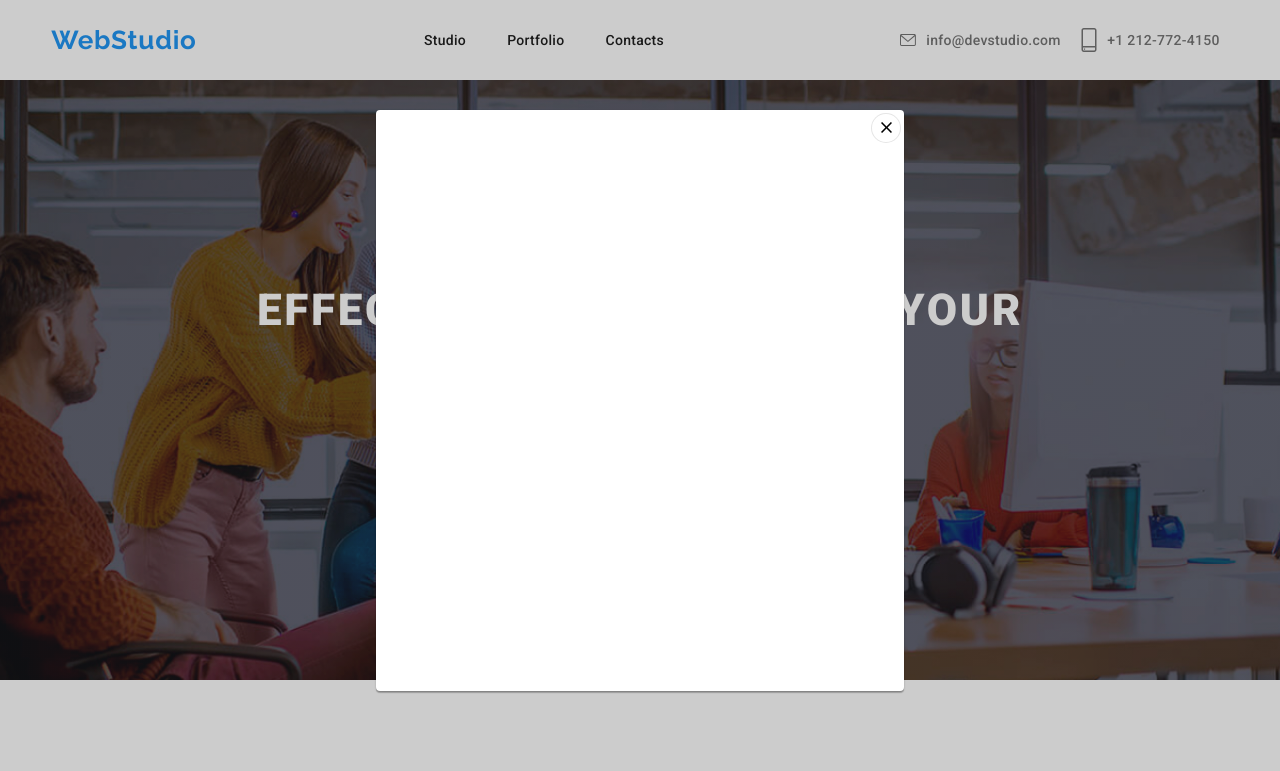
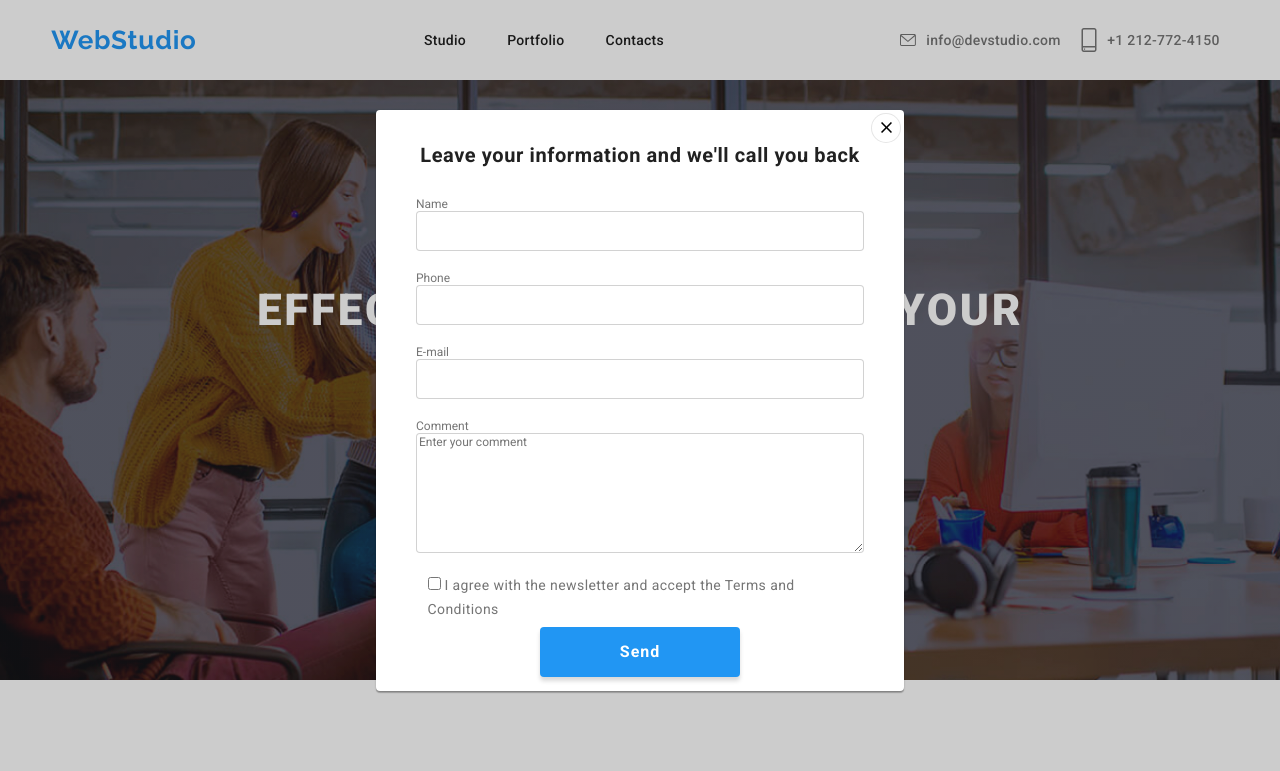
Before and after one commit to martakoss27/goit-markup-hw-06, a plain HTML site: page index.html in a window 1280 px wide. Both pictures are taken after a click on the button "Request our service". Shown: the top 771 px of the page. Drawn offline with nearby package versions, Linux system fonts and the light colour scheme.

Commit message:
modal form added
html code and styles added to modal form

```diff
--- a/css/style.css
+++ b/css/style.css
@@ -259,12 +259,92 @@ h1 {
 }
 .modal-content {
   position: relative;
+  display: flex;
+  flex-direction: column;
+  justify-content: center;
+  align-items: center;
   width: 528px;
   height: 581px;
   background-color: var(--main-backroung-color);
   box-shadow: 0px 1px 3px rgba(0, 0, 0, 0.12), 0px 1px 1px rgba(0, 0, 0, 0.14),
     0px 2px 1px rgba(0, 0, 0, 0.2);
   border-radius: 4px;
+}
+.modal-headline {
+  width: 448px;
+  height: 23px;
+
+  font-family: "Roboto";
+  font-style: normal;
+  font-weight: 700;
+  font-size: 20px;
+  line-height: 23px;
+  text-align: center;
+  letter-spacing: 0.03em;
+
+  color: #212121;
+}
+.modal-form {
+  display: flex;
+  flex-direction: column;
+  justify-content: center;
+  align-items: center;
+}
+.modal-label {
+  display: flex;
+  flex-direction: column;
+  padding: 10px 0px 10px 0px;
+
+  font-family: "Roboto";
+  font-style: normal;
+  font-weight: 400;
+  font-size: 12px;
+  line-height: 14px;
+  color: #757575;
+}
+.checkbox-label {
+  width: 425px;
+  height: 24px;
+  padding: 10px 0px 10px 0px;
+  font-family: "Roboto";
+  font-style: normal;
+  font-weight: 400;
+  font-size: 14px;
+  line-height: 24px;
+  letter-spacing: 0.03em;
+
+  color: #757575;
+}
+.modal-input {
+  width: 448px;
+  height: 40px;
+  border: 1px solid rgba(33, 33, 33, 0.2);
+  border-radius: 4px;
+}
+.modal-comment {
+  width: 448px;
+  height: 120px;
+  border: 1px solid rgba(33, 33, 33, 0.2);
+  border-radius: 4px;
+}
+.modal-button {
+  width: 200px;
+  height: 50px;
+  margin-top: 40px;
+  background-color: var(--additional-color);
+  box-shadow: 0px 4px 4px rgba(0, 0, 0, 0.15);
+  border-radius: 4px;
+  border: none;
+
+  font-family: "Roboto";
+  font-style: normal;
+  font-weight: 700;
+  font-size: 16px;
+  line-height: 30px;
+
+  letter-spacing: 0.06em;
+
+  color: #ffffff;
 }
 .modal-close {
   position: absolute;
--- a/index.html
+++ b/index.html
@@ -76,6 +76,43 @@
                   <use href="./images/icons.svg#icon-close-x"></use>
                 </svg>
               </button>
+
+              <p class="modal-headline">
+                Leave your information and we'll call you back
+              </p>
+              <!--Modal Form-->
+              <form class="modal-form" name="modal-form" validate>
+                <label class="modal-label">
+                  Name
+                  <input class="modal-input" type="text" name="name" />
+                </label>
+                <label class="modal-label">
+                  Phone
+                  <input class="modal-input" type="tel" name="phone-number" />
+                </label>
+                <label class="modal-label">
+                  E-mail
+                  <input class="modal-input" type="email" name="modal-email" />
+                </label>
+                <label class="modal-label">
+                  Comment
+                  <textarea
+                    class="modal-comment"
+                    name="comment"
+                    placeholder="Enter your comment"
+                  ></textarea>
+                </label>
+                <label class="checkbox-label">
+                  <input type="checkbox" name="modal-checkbox" />
+                  I agree with the newsletter and accept the Terms and
+                  Conditions
+                </label>
+                <label>
+                  <button class="modal-button" type="submit" name="modal-send">
+                    Send
+                  </button>
+                </label>
+              </form>
             </div>
           </div>
           <script src="./js/modal.js"></script>
```
